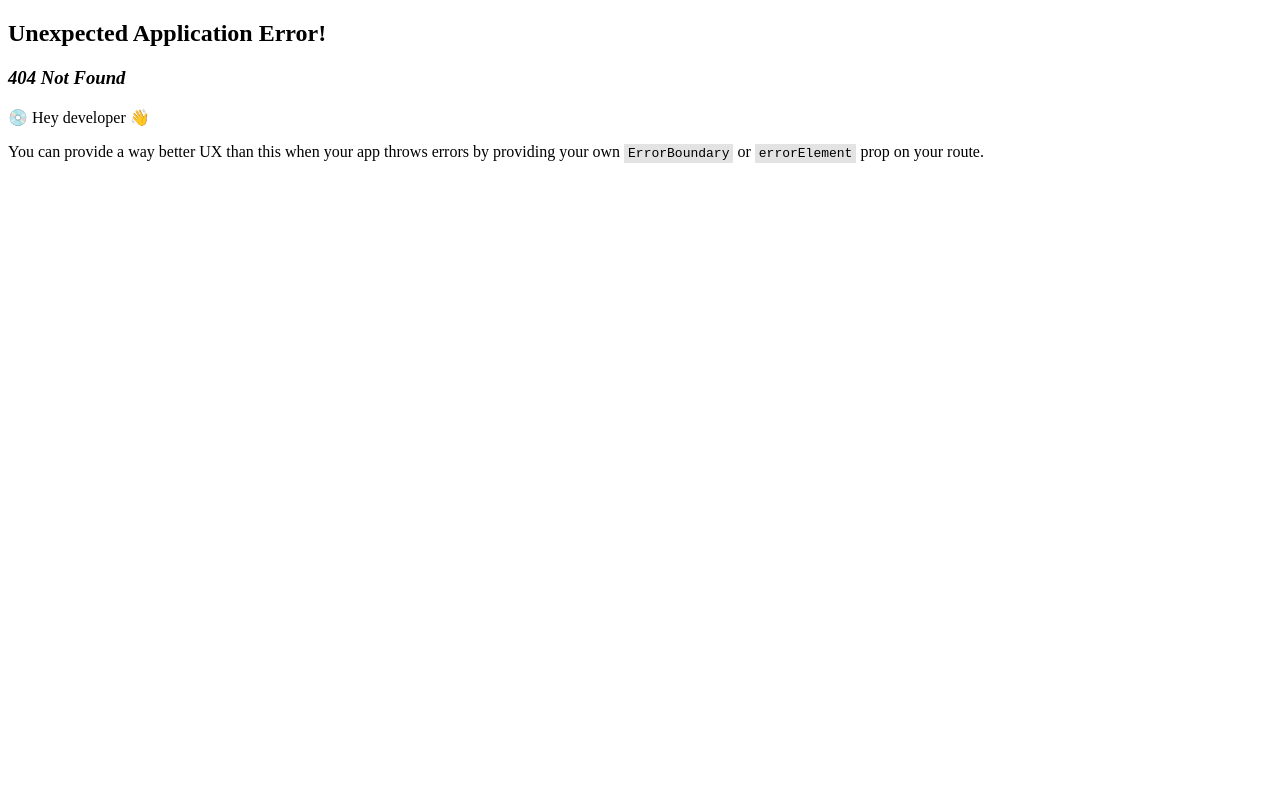
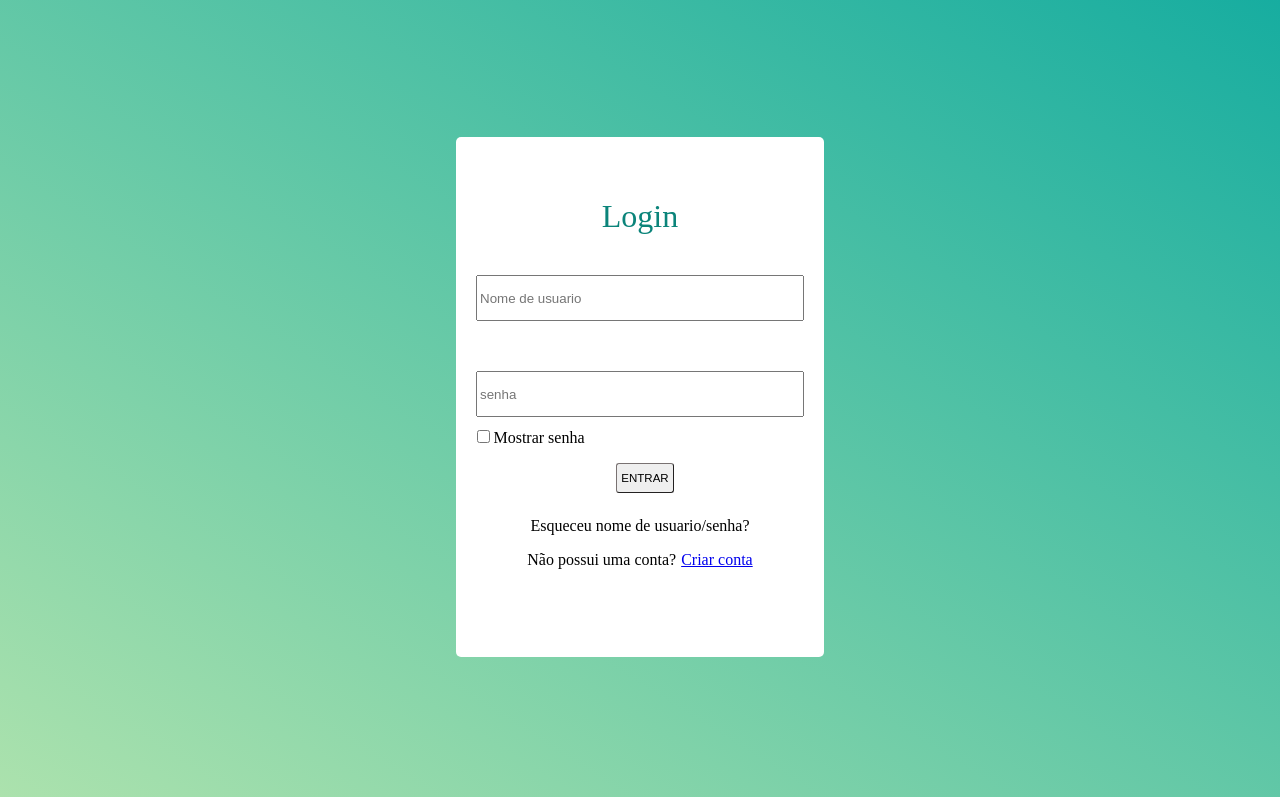
Before and after one commit to Davi0254/advanced-todo-list, a React (Vite) app: page /#/advanced-todo-list in a window 1280 px wide. Before the commit this address led to /. Built offline with nearby package versions, Linux system fonts and the light colour scheme.

Commit message:
alterando rotas para deploy

```diff
--- a/src/main.jsx
+++ b/src/main.jsx
@@ -5,9 +5,9 @@ import Login from '/src/pages/login/login.jsx';
 import RegisterPage from '/src/pages/login/registerPage.jsx';
 import ForbiddenError from './Routes/forbiddenError.jsx';
 import NotFoundError from './Routes/notFoundError.jsx';
-import { createBrowserRouter, RouterProvider } from 'react-router-dom';
+import { createHashRouter, RouterProvider } from 'react-router-dom';
 
-const router = createBrowserRouter([
+const router = createHashRouter([
   {
     path: '/advanced-todo-list',
     element: <Login />,
--- a/src/pages/login/login.jsx
+++ b/src/pages/login/login.jsx
@@ -31,7 +31,7 @@ export default function Login() {
         setMessage(data.message);
         localStorage.setItem("jwt_token", data.token);
         localStorage.setItem("username", user);
-        navigate("/home");
+        navigate("/advanced-todo-list/home");
       } else {
         setMessage(data.error);
       }
```
Also changed, not shown: 3 other files (tests, documents, lock files or other folders).
